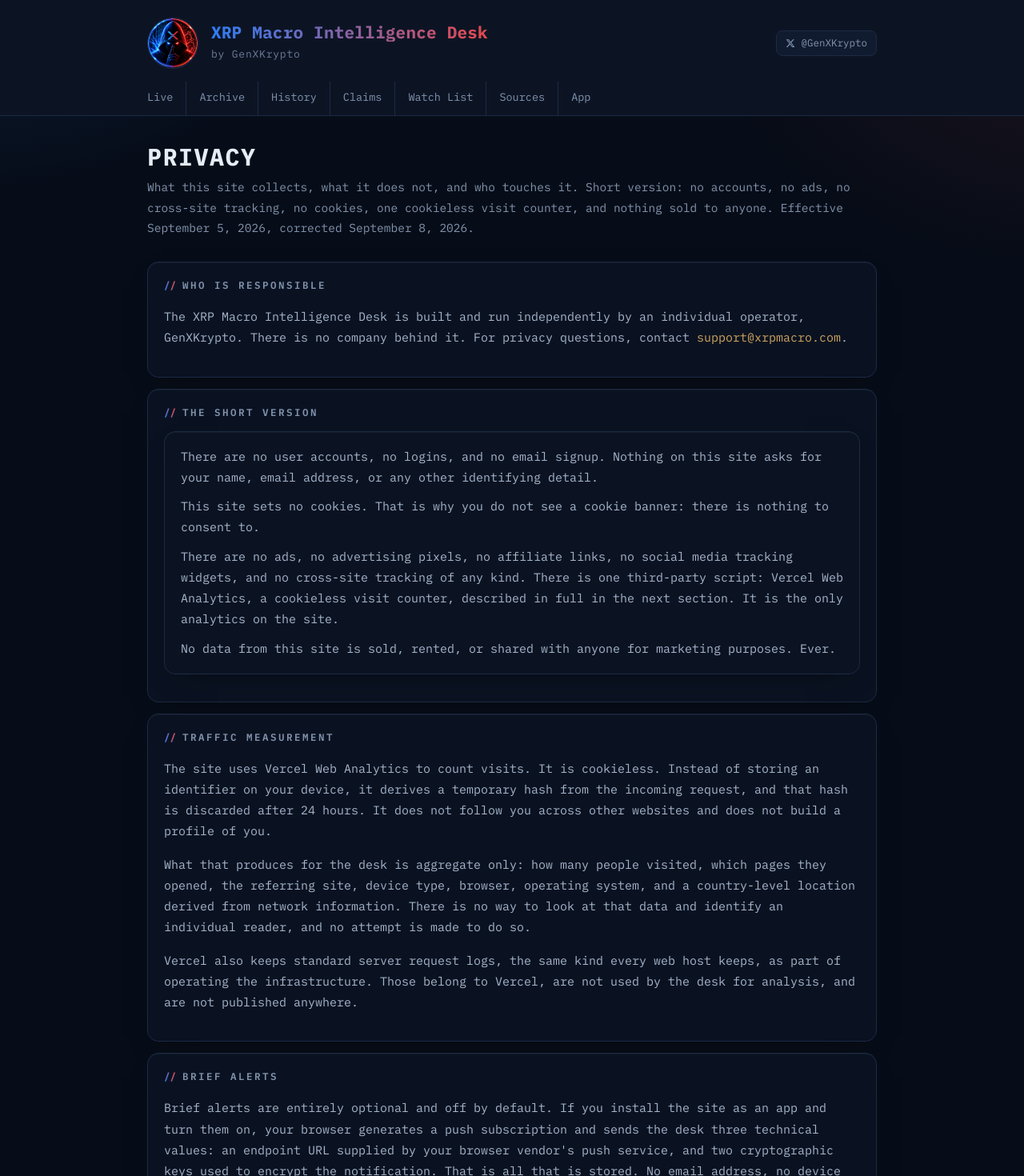
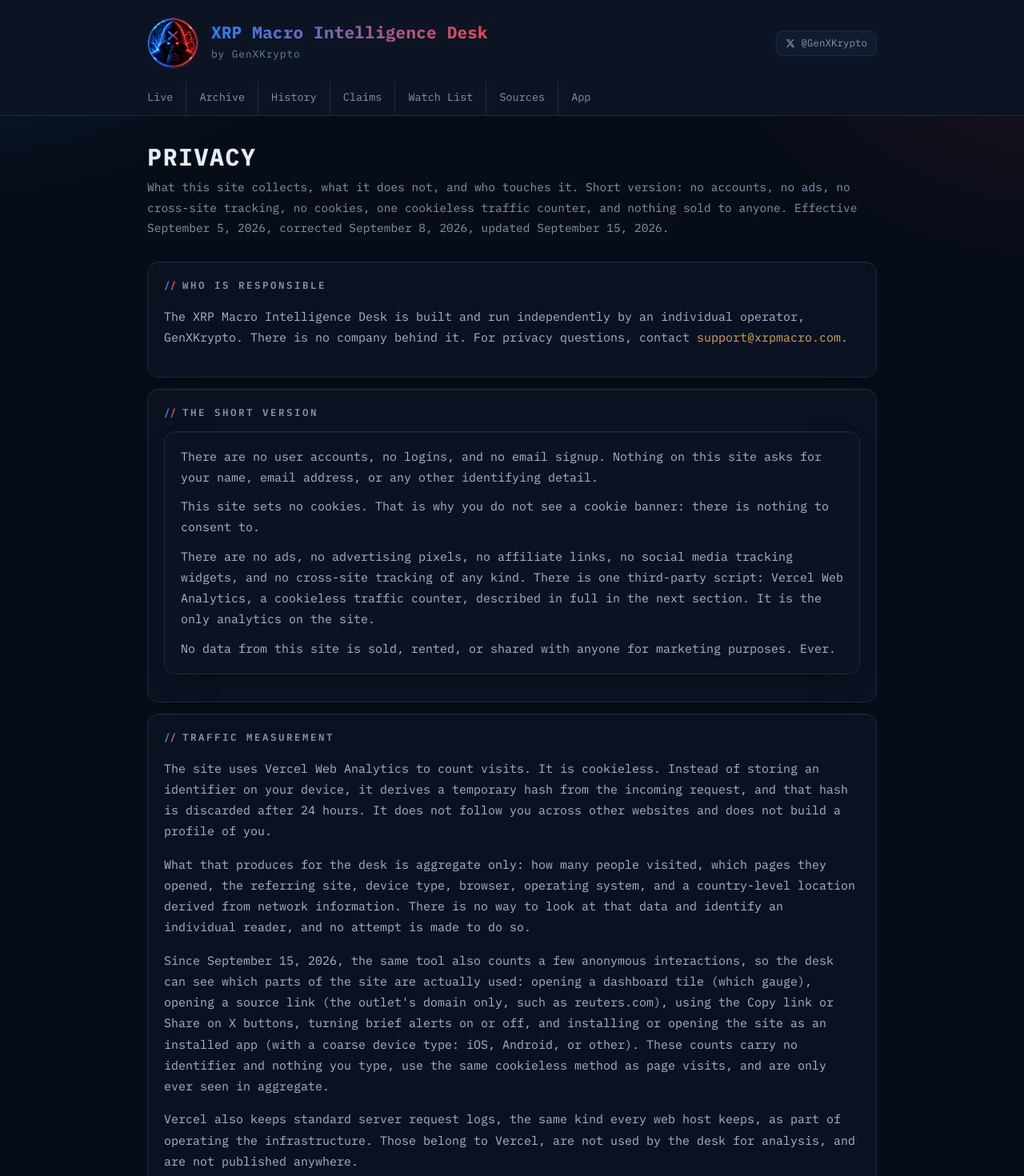
Before and after one commit to LINIHQ/macro-intel-desk, a Next.js app: page /privacy in a window 1280 px wide. Shown: the top 1470 px of the page at 80% size. Built offline with nearby package versions, Linux system fonts and the light colour scheme; a web font is replaced by a local one.

Commit message:
Privacy: disclose anonymous interaction events, dated update note

```diff
--- a/app/privacy/page.jsx
+++ b/app/privacy/page.jsx
@@ -13,8 +13,8 @@ export default function PrivacyPage() {
       <h1>Privacy</h1>
       <p className="page-sub">
         What this site collects, what it does not, and who touches it. Short version: no accounts, no ads, no
-        cross-site tracking, no cookies, one cookieless visit counter, and nothing sold to anyone. Effective
-        September 5, 2026, corrected September 8, 2026.
+        cross-site tracking, no cookies, one cookieless traffic counter, and nothing sold to anyone. Effective
+        September 5, 2026, corrected September 8, 2026, updated September 15, 2026.
       </p>
 
       <section className="sec sec-first">
@@ -42,7 +42,7 @@ export default function PrivacyPage() {
           </p>
           <p style={{ margin: '0 0 10px' }}>
             There are no ads, no advertising pixels, no affiliate links, no social media tracking widgets, and no
-            cross-site tracking of any kind. There is one third-party script: Vercel Web Analytics, a cookieless visit
+            cross-site tracking of any kind. There is one third-party script: Vercel Web Analytics, a cookieless traffic
             counter, described in full in the next section. It is the only analytics on the site.
           </p>
           <p style={{ margin: 0 }}>
@@ -65,6 +65,14 @@ export default function PrivacyPage() {
           referring site, device type, browser, operating system, and a country-level location derived from network
           information. There is no way to look at that data and identify an individual reader, and no attempt is made to
           do so.
+        </p>
+        <p>
+          Since September 15, 2026, the same tool also counts a few anonymous interactions, so the desk can see which
+          parts of the site are actually used: opening a dashboard tile (which gauge), opening a source link (the
+          outlet's domain only, such as reuters.com), using the Copy link or Share on X buttons, turning brief alerts on
+          or off, and installing or opening the site as an installed app (with a coarse device type: iOS, Android, or
+          other). These counts carry no identifier and nothing you type, use the same cookieless method as page visits,
+          and are only ever seen in aggregate.
         </p>
         <p>
           Vercel also keeps standard server request logs, the same kind every web host keeps, as part of operating the
@@ -161,6 +169,13 @@ export default function PrivacyPage() {
             on this date, and nothing new is being collected.
           </p>
         </div>
+        <div className="card" style={{ marginTop: 10 }}>
+          <p className="small" style={{ margin: 0 }}>
+            <strong>Update, September 15, 2026.</strong> Anonymous interaction counts were added to the existing Vercel
+            Web Analytics, listed in full under Traffic measurement. No new third party, no cookies, and no identifiers
+            were added.
+          </p>
+        </div>
       </section>
     </div>
   );
```
